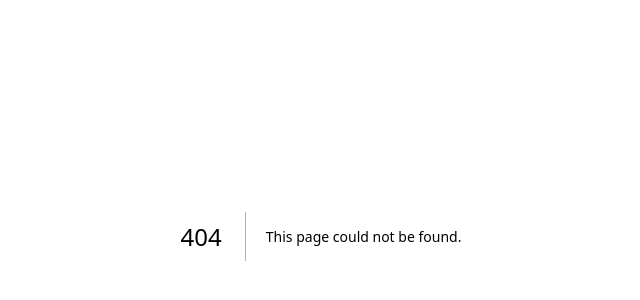
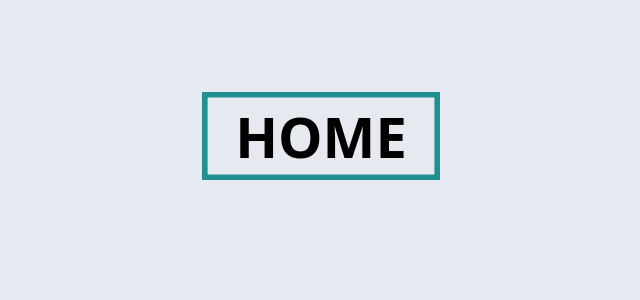
Before and after one commit to justsedaunal/sparta-bilisim-task, a Next.js app: page /usom in a window 1280 px wide. Before the commit this address had no page. Shown: the part 264-564 px from the top of the page, without its empty margins (319-959 px from the left). Built offline with nearby package versions, Linux system fonts and the light colour scheme.

Commit message:
navigation between pages is done

```diff
--- /dev/null
+++ b/pages/usom.js
@@ -0,0 +1,14 @@
+import React from 'react'
+import Link from 'next/link';
+
+
+function usom() {
+  return (
+    <div>
+        <Link href="/"><button class="page-button"> HOME</button></Link>
+    </div>
+
+  )
+}
+
+export default usom
--- a/styles/globals.css
+++ b/styles/globals.css
@@ -324,3 +324,36 @@ button {
  }
 }
 /* weather card end */
+/* button start */
+.page-button {
+  --c: #229091; /* the color*/
+
+  box-shadow: 0 0 0 0.1em inset var(--c);
+  --_g: linear-gradient(var(--c) 0 0) no-repeat;
+  background: var(--_g) calc(var(--_p, 0%) - 100%) 0%,
+    var(--_g) calc(200% - var(--_p, 0%)) 0%,
+    var(--_g) calc(var(--_p, 0%) - 100%) 100%,
+    var(--_g) calc(200% - var(--_p, 0%)) 100%;
+  background-size: 50.5% calc(var(--_p, 0%) / 2 + 0.5%);
+  outline-offset: 0.1em;
+  transition: background-size 0.4s, background-position 0s 0.4s;
+}
+.page-button:hover {
+  --_p: 100%;
+  transition: background-position 0.4s, background-size 0s;
+}
+.page-button:active {
+  box-shadow: 0 0 9e9Q inset #0009;
+  background-color: var(--c);
+  color: #fff;
+}
+
+.page-button {
+  font-family: system-ui, sans-serif;
+  font-size: 3.5rem;
+  cursor: pointer;
+  padding: 0.1em 0.6em;
+  font-weight: bold;
+  border: none;
+}
+/* button end */
```
Also changed, not shown: pages/index.js (+5 -29 lines).
